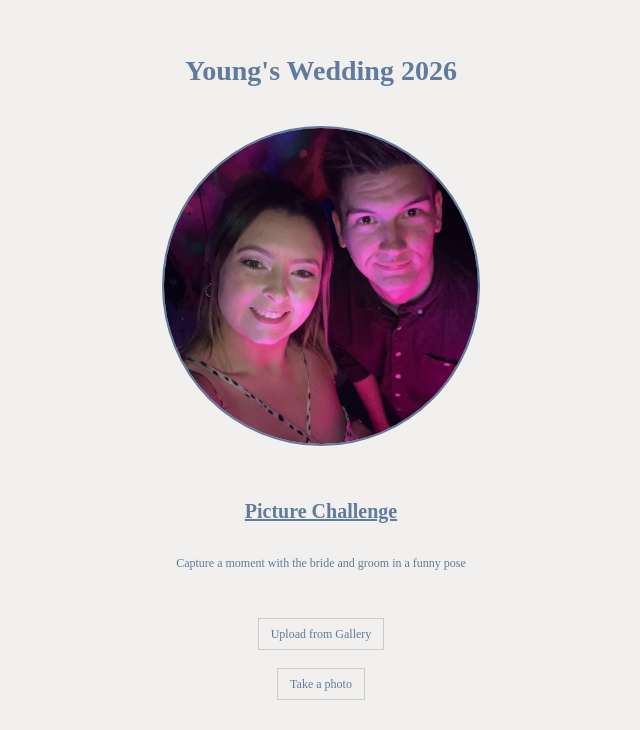
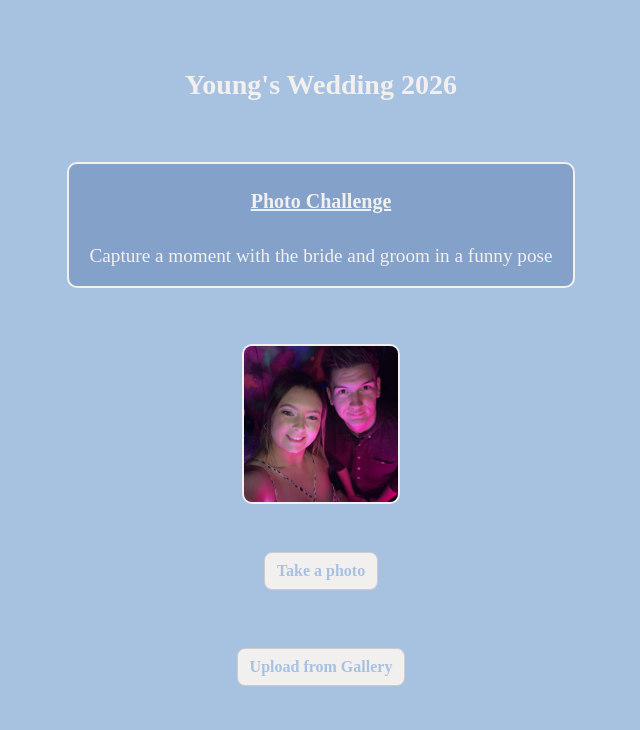
Before and after one commit to Young-95/Wedding_Album_App, a React (Vite) app: page / in a window 1280 px wide. Shown: the top 730 px of the page, without its empty margins (319-959 px from the left). Built offline with nearby package versions, Linux system fonts and the light colour scheme; a web font is replaced by a local one.

Commit message:
changed theme colors - added css varibles - removed top photo and linked preview photo to img container.

```diff
--- a/src/App.css
+++ b/src/App.css
@@ -1,6 +1,11 @@
 #root {
   height: 100%;
   width: 100%;
+}
+:root {
+  --main-color: #A7C1E1;
+  --secondary-color: #F2F0EF;
+  --accent-color: #84a1ca;
 }
 
 * {
@@ -14,7 +19,7 @@ html, body {
   width: 100%;
   height: 100%;
   text-align: center;
-  overflow: hidden; /* 🚫 no scroll */
+  overflow: hidden;
 }
 
 body {
@@ -22,8 +27,8 @@ body {
   font-optical-sizing: auto;
   font-weight: 100;
   font-style: normal;
-  background-color: #F2F0EF;
-  color: #607B9B;
+  background-color: var(--main-color);
+  color: var(--secondary-color);
   display: flex;
   justify-content: center;
   align-items: center;
@@ -34,17 +39,11 @@ body {
   height: 100%;
   display: flex;
   flex-direction: column;
-  justify-content: space-evenly;  /* 🔑 space items evenly in screen */
+  justify-content: space-evenly;
   align-items: center;
   padding: 1rem;
 }
 
-.challenge-container {
-  display: flex;
-  flex-direction: column;
-  justify-content: center;
-
-}
 
 .upload-container {
   display: flex;
@@ -84,16 +83,43 @@ p {
 }
 
 label {
-  font-size: 0.75rem;
+  font-size: 1rem;
+  background-color: var(--secondary-color);
+  color: var(--main-color);
+  font-weight: bold;
+  padding: 6px 12px;
+  border-radius: 8px;
   cursor: pointer;
+  padding: 5px;
 }
 
 .couple-img {
-  max-width: 40vmin;
-  max-height: 40vmin;
-  border-radius: 50%;
-  border: 2px solid #607B9B;
+  max-width: 10rem;
+  max-height: 10rem;
+  border-radius: 10px;
+  border: 2px solid var(--secondary-color);
   object-fit: cover;
+}
+
+
+.challenge-container {
+
+  display: flex;
+  flex-direction: column;
+  justify-content: center;
+  color: var(--secondary-color);
+  background-color: var(--accent-color);
+  border-radius: 10px;
+  padding: 5px 10px;
+  margin: 0.5rem 1.5rem;
+  border: 2px solid var(--secondary-color);
+}
+
+.challenge-container p {
+  font-family: serif;
+  font-size: 1.2rem;
+  margin: 0;
+  padding: 10px;
 }
 
 .preview-image {
@@ -105,8 +131,8 @@ label {
 }
 
 button {
-  background-color: #607B9B;
-  color: #F2F0EF;
+  background-color: var(--secondary-color);
+  color: var(--main-color);
   border: none;
   padding: clamp(0.5rem, 2vw, 1rem) clamp(1rem, 4vw, 2rem);
   border-radius: 8px;
--- a/src/App.jsx
+++ b/src/App.jsx
@@ -52,8 +52,19 @@ export default function UploadOnly() {
   return (
     <div className="app-container">
       <h1>Young's Wedding 2026</h1>
-      <img className="couple-img" src="placeholder.jpg" alt="Sophia" />
       <Challenge />
+      <img className="couple-img" src={previewUrl || "placeholder.jpg"} alt="Sophia" />
+        <label htmlFor="file-upload" className="custom-file-upload">
+          Take a photo
+        </label>
+        <input
+          id="file-upload"
+          type="file"
+          accept="image/*"
+          capture="environment"
+          style={{ display: "none" }}
+          onChange={handleFileChange}
+        />
 
       <div className="upload-container">
         <label className="custom-file-upload">
@@ -66,27 +77,10 @@ export default function UploadOnly() {
           />
         </label>
 
-        <label htmlFor="file-upload" className="custom-file-upload">
-          Take a photo
-        </label>
-        <input
-          id="file-upload"
-          type="file"
-          accept="image/*"
-          capture="environment"
-          style={{ display: "none" }}
-          onChange={handleFileChange}
-        />
-
         {/* Thumbnail preview if file selected */}
         {previewUrl && (
           <div className="preview-container">
             <p>{status}</p>
-            <img
-              src={previewUrl}
-              alt="Preview"
-              className="preview-image"
-            />
           </div>
         )}
 
--- a/src/Challenge.jsx
+++ b/src/Challenge.jsx
@@ -31,7 +31,7 @@ export default function Challenge() {
     return (
         <>
             <div className="challenge-container">
-            <h2>Picture Challenge</h2>
+            <h2>Photo Challenge</h2>
             <p>{randomPrompt}</p>
             </div>
         </>
```
